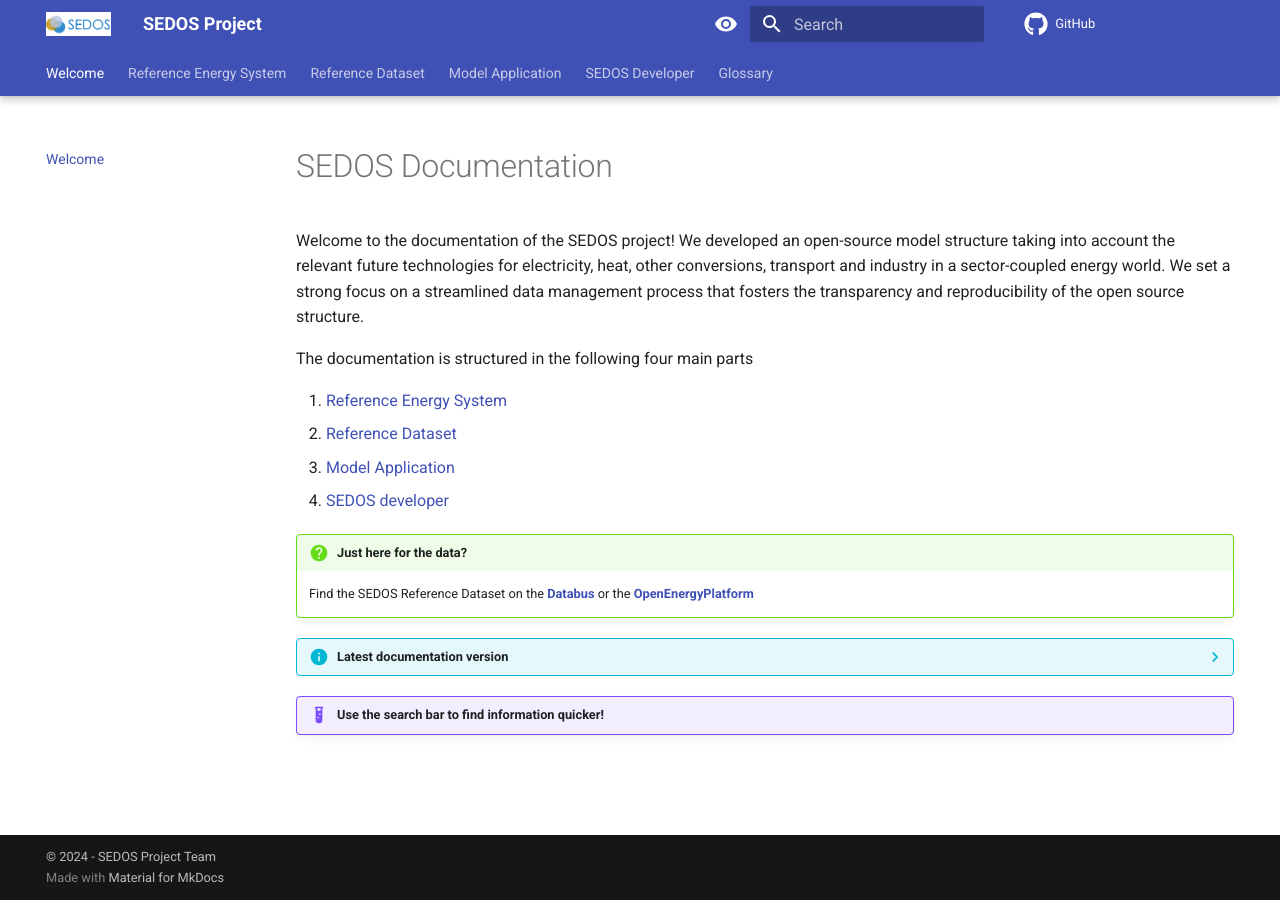
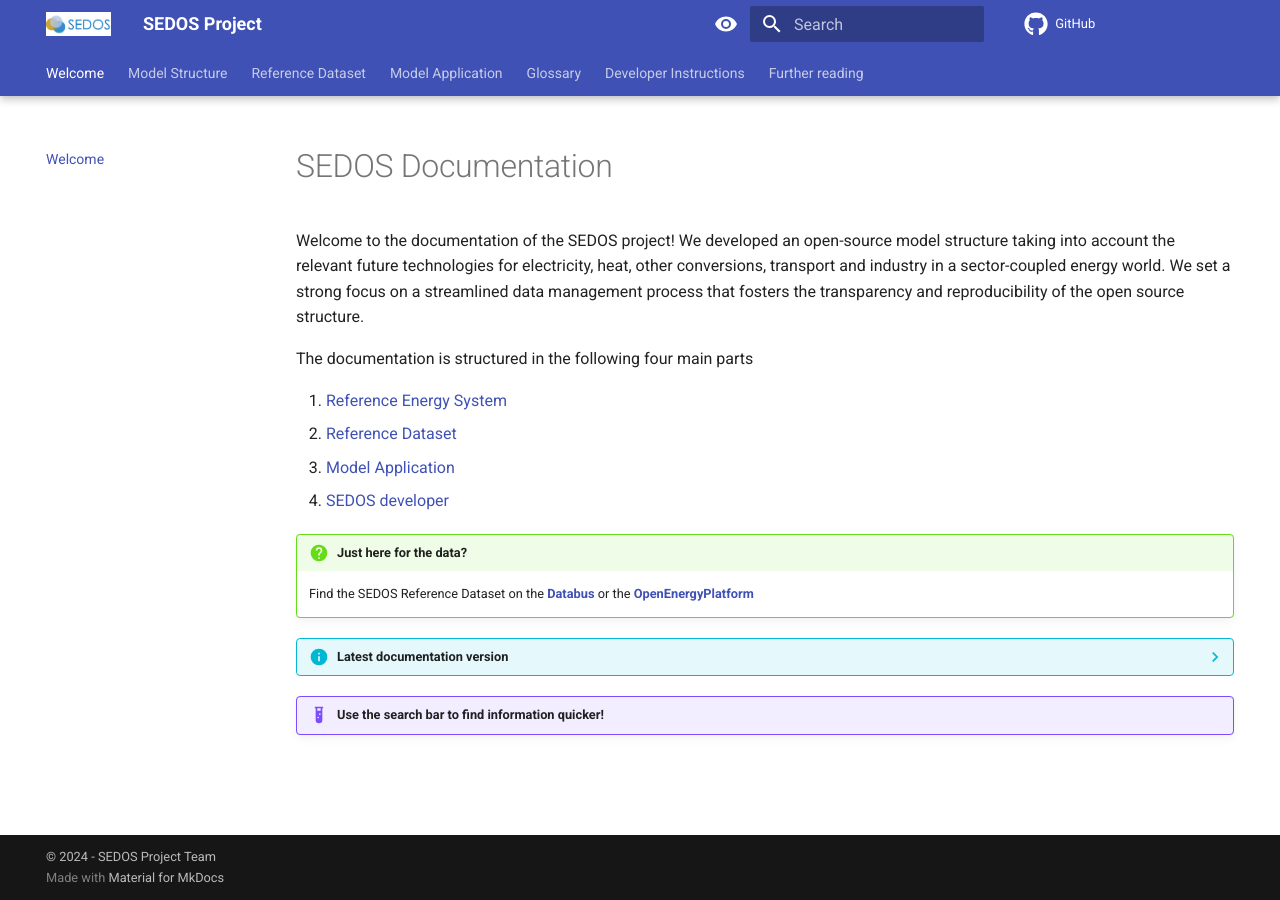
Before and after one commit to sedos-project/organization, an MkDocs documentation site: the page built from docs/index.md, in a window 1280 px wide. Built offline with MkDocs 1.6.1 and Material for MkDocs 9.7.7, drawn with Linux system fonts in a browser that asks for light colours; emoji names are drawn with the system emoji font; comment, search, counter and statistics services are not loaded.

Commit message:
Updated the navigation pane according to the new contents.

```diff
--- a/mkdocs.yml
+++ b/mkdocs.yml
@@ -2,35 +2,35 @@ site_name: SEDOS Project
 
 nav:
     - Welcome: index.md
-    - 'Reference Energy System':
+    - 'Model Structure':
         - 'Overview': 'visitor/structure/overview.md'
         - 'Model Base': 'visitor/structure/model_frame.md'
         - 'Exogenous Values': 'visitor/structure/exogenous_values.md'
-        - 'Model Structure': ''
-        - 'Aggregations': ''
+        - 'Emissions': 'visitor/structure/emissions.md'
+#        - 'Model Structure': ''
+#        - 'Aggregations': ''
     - 'Reference Dataset':
         - 'Overview': 'visitor/data/overview.md'
-        - 'Data': 'visitor/data/input_data.md'
+        - 'Nomenclature': 'visitor/data/nomenclature.md'
+        - 'Data Conventions': 'visitor/data/data_conventions.md'
         - 'Metadata': 'visitor/data/metadata.md'
         - 'Ontology': 'visitor/data/ontology.md'
-        - 'Licensing': 'visitor/data/licensing.md'
-        - 'Data Preface': 'developer/data_preface.md'
-        - 'Nomenclature': 'visitor/nomenclature.md'
     - 'Model Application':
         - 'Scenarios': 'visitor/model/scenarios.md'
+        - 'GUI': 'visitor/model/gui.md'
         - 'Results': 'visitor/model/results.md'
-        - 'GUI': ''
-    - SEDOS Developer:
+        - 'How to contribute data?': 'developer/how_to_contribute_data.md'
+        - 'Data preface': 'developer/data_preface.md'
+        - 'FAQ': 'developer/faq.md'
+    - 'Glossary': 'glossary.md'
+    - Developer Instructions:
         - '(Meta)data requirements':
             - 'Overview': 'developer/data_requirements/overview.md'
             - 'Data': 'developer/data_requirements/input_data.md'
             - 'Metadata': 'developer/data_requirements/metadata.md'
             - 'Ontology': 'developer/data_requirements/ontology.md'
             - 'Licensing': 'developer/data_requirements/licensing.md'
-        - 'How to contribute data?': 'developer/how_to_contribute_data.md'
-        - 'Data preface': 'developer/data_preface.md'
-        - 'FAQ': 'developer/faq.md'
-    - 'Glossary': 'glossary.md'
+    - 'Further reading': 'publications.md'
 
 markdown_extensions:
     - toc:
```
